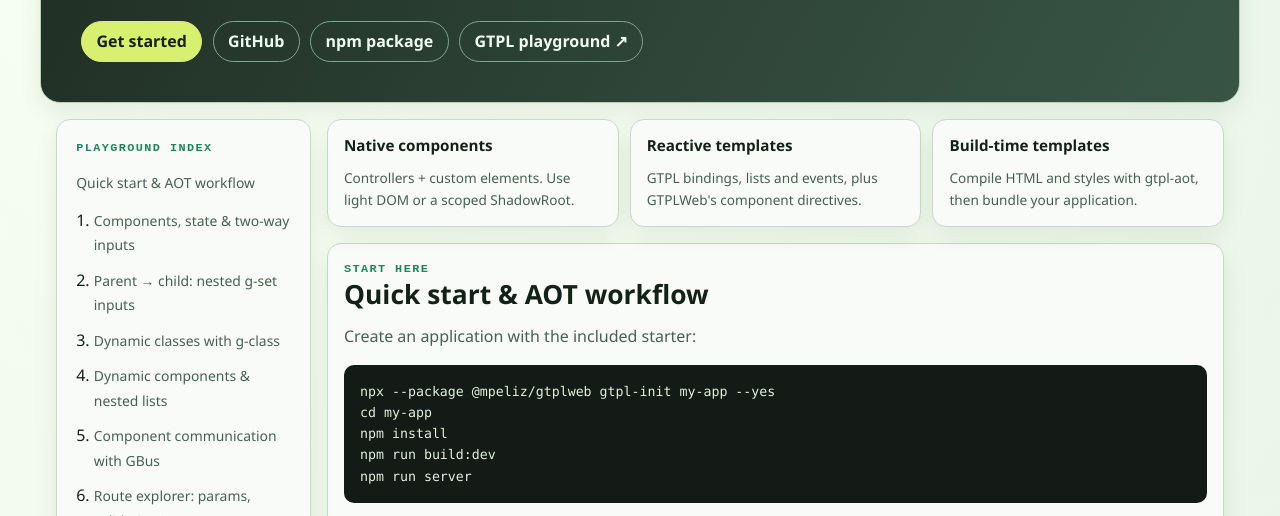
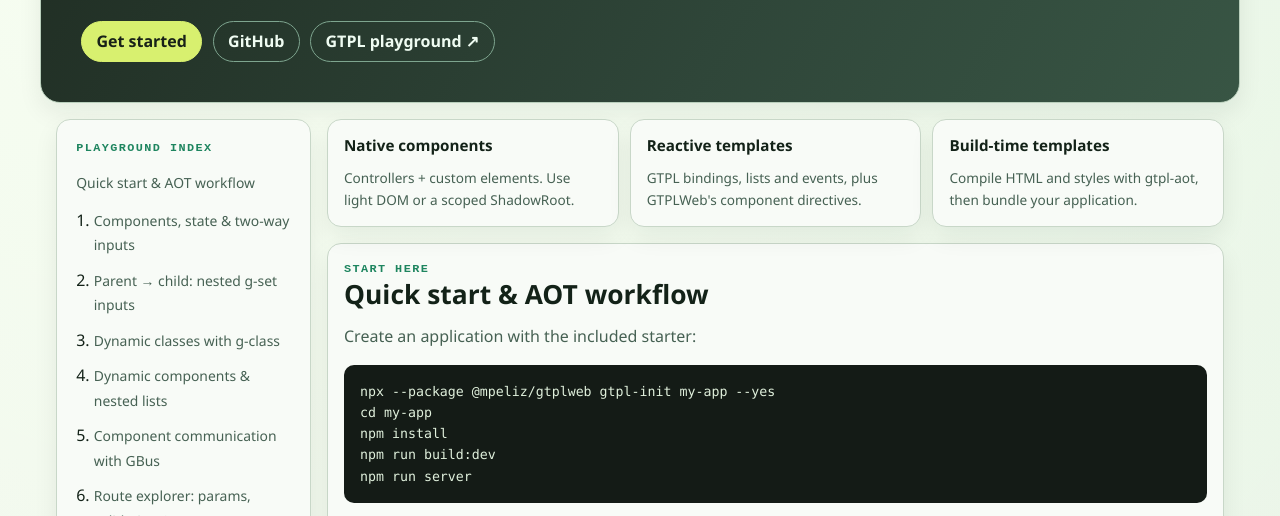
Before and after one commit to garag-lib/GTPLWeb, a website: page docs/index.html in a window 1280 px wide. Shown: the part 241-757 px from the top of the page. Drawn offline with Linux system fonts and the light colour scheme.

Commit message:
docs: remove npm package link from playground

```diff
--- a/docs/index.html
+++ b/docs/index.html
@@ -16,7 +16,6 @@
         <nav class="hero-actions" aria-label="Project links">
             <a class="primary" href="#quickstart">Get started</a>
             <a href="https://github.com/garag-lib/GTPLWeb">GitHub</a>
-            <a href="https://www.npmjs.com/package/@mpeliz/gtplweb">npm package</a>
             <a href="https://garag-lib.github.io/GTPL/">GTPL playground ↗</a>
         </nav>
     </header>
```
